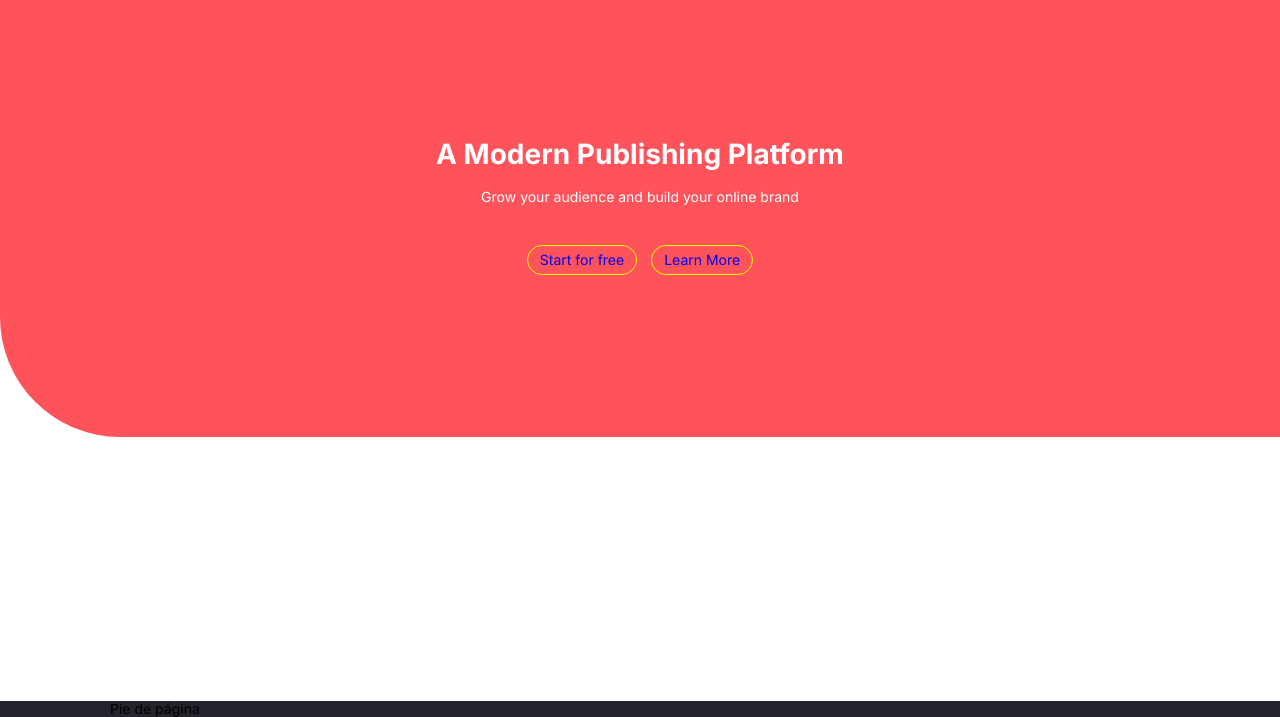
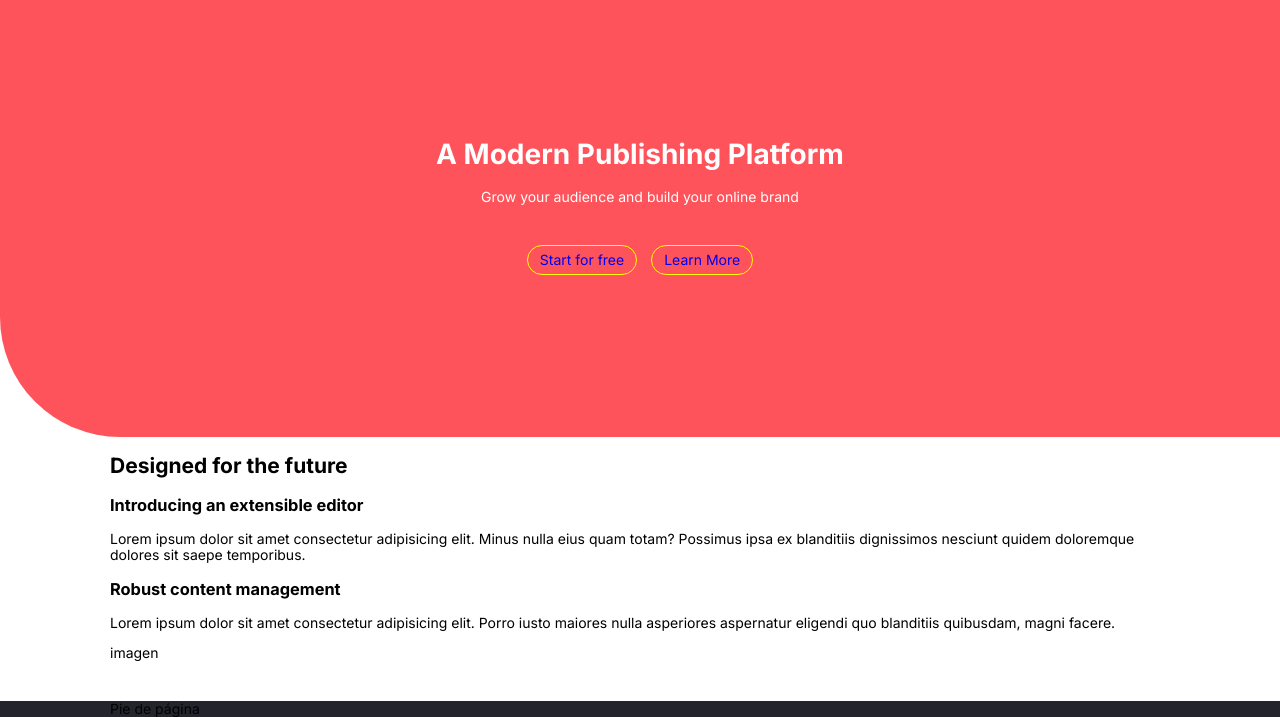
Before and after one commit to JuanLopez1212/Blogr-rwd, a plain HTML site: page index.html in a window 1280 px wide. Shown: the part 83-800 px from the top of the page. Drawn offline with Linux system fonts and the light colour scheme.

Commit message:
Estructura base del Section Designed for the future

```diff
--- a/index.html
+++ b/index.html
@@ -62,9 +62,27 @@
                     </div>
                 </div>
             </section>
+            <section class="section-designed-for-the-future section">
+                <div class="container">
+                    <div class="content-designed-for-the-future">
+                        <h2>Designed for the future</h2>
+                        <div class="section-1">
+                            <h3>Introducing an extensible editor</h3>
+                            <p>Lorem ipsum dolor sit amet consectetur adipisicing elit. Minus nulla eius quam totam? Possimus ipsa ex blanditiis dignissimos nesciunt quidem doloremque dolores sit saepe temporibus.</p>
+
+                            <h3>Robust content management</h3>
+                            <p>Lorem ipsum dolor sit amet consectetur adipisicing elit. Porro iusto maiores nulla asperiores aspernatur eligendi quo blanditiis quibusdam, magni facere.</p>
+                        </div>
+                        <div class="section-2">
+                            imagen
+                        </div>
+                    </div>
+                </div>
+            </section>
         </main>
         <footer class="footer">
             <div class="container">
+                <!-- TODO: Revisar el comportamiento del pie de página que se desacopla cuando el main posee contenido  -->
                 Pie de página
             </div>
         </footer>
```
